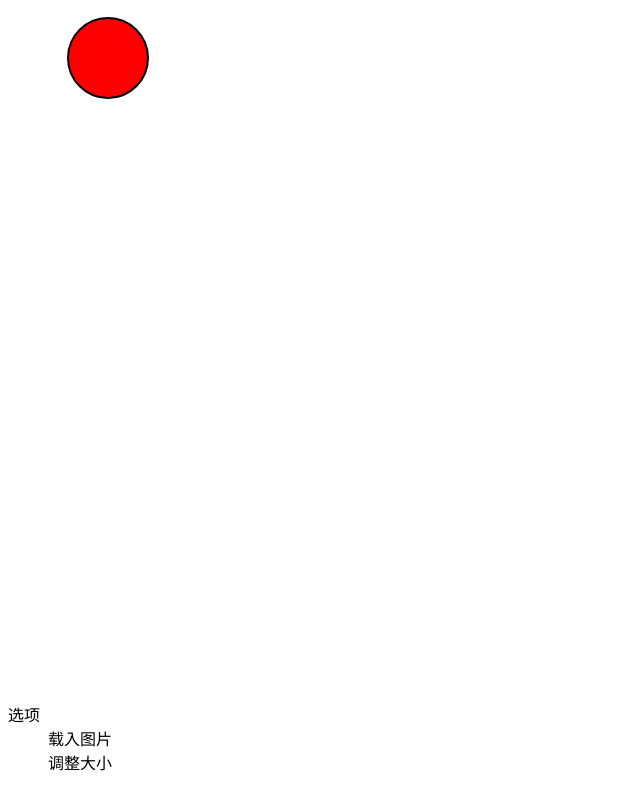
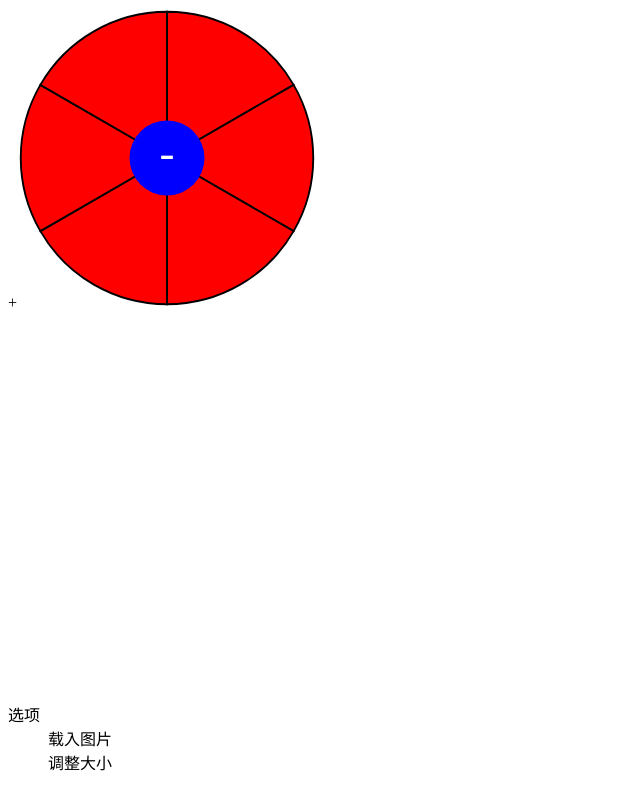
Before and after one commit to pdhui/front-dev-tool, a website built with webpack: page index.html in a window 1280 px wide. Shown: the whole page, without its empty margins (0-640 px from the left). Built offline with nearby package versions, Linux system fonts and the light colour scheme.

Commit message:
增加菜单导航功能

```diff
--- a/css/index.less
+++ b/css/index.less
@@ -31,3 +31,14 @@
   left: 0px;
   z-index: -1;
 }
+.rc-circleMenus{
+  width: 300px;
+  height: 300px;
+}
+.triggle-btn-group{
+  fill: blue;
+  .triggle-btn-txt{
+    text-anchor: middle;
+    dominant-baseline: middle;
+  }
+}
--- a/index.html
+++ b/index.html
@@ -18,9 +18,7 @@
     </dd>
   </dl>
   <div class="tool-menu">
-    <svg xmlns="http://www.w3.org/2000/svg" version="1.1">
-       <circle cx="100" cy="50" r="40" stroke="black" stroke-width="2" fill="red" />
-    </svg>
+    <div class="menu-btn">+</div>
   </div>
   <div id="visualImg"></div>
   <script src="/main.js"></script>
--- a/js/circleMenus.js
+++ b/js/circleMenus.js
@@ -1,21 +1,121 @@
+const _ = require('./utils.js');
+
 var SvgElement = function(tag, attrs) {
   var elem = document.createElementNS("http://www.w3.org/2000/svg", tag);
 
-  $.each(attrs, function(name, value) {
-      elem.setAttribute(name, value);
+  Object.keys(attrs).forEach(function(name) {
+      elem.setAttribute(name, attrs[name]);
   });
 
   return elem;
 };
 
-const circleMenus = {
+const circleMenus = function(element, options){
+  this.element = element;
+  this.options = _.assign({},circleMenus.defaults, options);
+  this.init();
+};
+
+circleMenus.defaults = {
+  size: 160,
+  svgClz: 'rc-circleMenus'
+};
+
+circleMenus.prototype = {
+  constructor: circleMenus,
+  init: function(){
+    this.size = this.options.size;
+    this.width = this.size;
+    this.height = this.size;
+
+    this.prepare();
+  },
   prepare:function(){
     this.svg = SvgElement("svg", {
         "version": "1.1",
         "preserveAspectRatio": "xMinYMin meet",
-        "viewBox": "0 0 " + this.width + " " + this.height
+        "viewBox": "0 0 " + this.width + " " + this.height,
+        "class": this.options.svgClz
     });
 
-    $('<div class="' + this.classes.svg + '"></div>').append(this.svg).appendTo(this.$element);
+    this.drawPizzas();
+    this.drawCircle();
+    this.element.appendChild(this.svg);
+  },
+  drawCircle: function(){
+    var width = this.size,
+        height = this.size,
+        cx = width / 2,
+        cy = height / 2,
+        r = Math.min(cx, cy)/4;
+
+    var pathGroup = new SvgElement("g",{
+      class: 'triggle-btn-group'
+    });
+    var circle = new SvgElement("circle",{
+      cx: cx,
+      cy: cy,
+      r: r
+    });
+    var text = new SvgElement("text",{
+      x: cx,
+      y: cy ,
+      fill: '#fff',
+      'font-size': '1.5em',
+      class: "triggle-btn-txt"
+    });
+    text.innerHTML = '-';
+    console.log(getComputedStyle(text).width);
+    pathGroup.appendChild(circle);
+    pathGroup.appendChild(text);
+    this.svg.appendChild(pathGroup);
+  },
+  drawPizzas: function(n) {
+    var width = this.size,
+        height = this.size,
+        cx = width / 2,
+        cy = height / 2,
+        start_angle = 0,
+        r = Math.min(cx, cy) - 2,
+        perPizza = 60,
+        pizzaCount = 360 / perPizza,
+        startAngleRadian;
+
+    var pathGroup = new SvgElement("g",{});
+    for(var i=0; i<pizzaCount;i++){
+
+      start_angle = i* perPizza;
+      startAngleRadian = _.angleToRadian(start_angle);
+      var path = new SvgElement("path", {
+        fill: 'red',
+        'stroke-width': 1,
+        stroke: '#000'
+      });
+
+      var end_angle = startAngleRadian + _.angleToRadian(perPizza);
+
+      var big = 0,
+          direct = 1;
+
+      if (end_angle - start_angle > Math.PI) big = 1;
+
+      var x1 = cx + r * Math.sin(startAngleRadian) ,
+          y1 = cy - r * Math.cos(startAngleRadian),
+          x2 = cx + r * Math.sin(end_angle),
+          y2 = cy - r * Math.cos(end_angle);
+
+      var d = "M" + cx + "," + cy + " " + x1 + ',' + y1;
+
+      d += " A" + r + "," + r + // Draw an arc of radius r
+           " 0 " + big + ' ' + direct + ' ' +// Arc details...
+           x2 + "," + y2;
+      d += 'z';
+      path.setAttribute("d", d);
+      pathGroup.appendChild(path);
+
+    }
+    this.svg.appendChild(pathGroup);
   }
 }
+
+module.exports = circleMenus;
--- a/js/index.js
+++ b/js/index.js
@@ -1,18 +1,6 @@
 require('../css/index.less');
-
-const assign = function(){
-  var temp = arguments[0];
-  var args = [].slice.call(arguments, 1);
-  for(var i=0,len=args.length;i<len;i++){
-    var item = args[i];
-    for(var p in item){
-      if(item.hasOwnProperty(p)){
-        temp[p] = item[p];
-      }
-    }
-  }
-  return temp;
-};
+const _ = require('./utils.js');
+const circleMenus = require('./circleMenus.js');
 
 const devTool = {
   initEvent(){
@@ -31,7 +19,7 @@ const devTool = {
         this.coverImgStyle.width = docWidth + 'px';
         this.coverImgStyle.height = docWidth / ratio + 'px';
       }else if(classList.contains('remainRes')){
-        assign(this.coverImgStyle,{
+        _.assign(this.coverImgStyle,{
           width: this.visualImgSize.width,
           height: this.visualImgSize.height
         });
@@ -49,7 +37,7 @@ const devTool = {
         var tg = e.target,
             visualImgStyle = document.getElementById('visualImg').style;
 
-        assign(visualImgStyle,{
+        _.assign(visualImgStyle,{
           backgroundImage: 'url(' + result + ')',
           width: tg.width,
           height: tg.height
@@ -64,6 +52,7 @@ const devTool = {
   start(){
     this.coverImg = document.getElementById('visualImg');
     this.coverImgStyle = this.coverImg.style;
+    this.cm = new circleMenus(document.querySelector('.menu-btn'));
     this.initEvent();
   }
 };
--- /dev/null
+++ b/js/utils.js
@@ -0,0 +1,18 @@
+module.exports = {
+  assign: function(){
+    var temp = arguments[0];
+    var args = [].slice.call(arguments, 1);
+    for(var i=0,len=args.length;i<len;i++){
+      var item = args[i];
+      for(var p in item){
+        if(item.hasOwnProperty(p)){
+          temp[p] = item[p];
+        }
+      }
+    }
+    return temp;
+  },
+  angleToRadian: function(angle){
+    return angle * Math.PI  / 180;
+  }
+};
```
